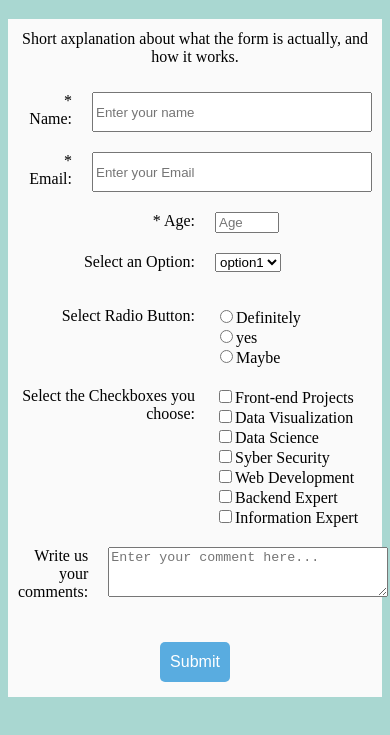
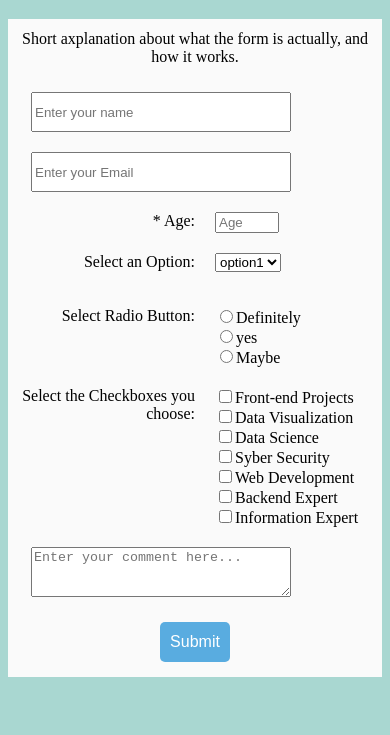
Before and after one commit to ArieShapiro/SurveyForm, a plain HTML site: page index.html in a window 390 px wide. Shown: the part 87-822 px from the top of the page. Drawn offline with nearby package versions, Linux system fonts and the light colour scheme.

Commit message:
added responsivity

```diff
--- a/index.html
+++ b/index.html
@@ -17,7 +17,7 @@ s
         <p id="description">Short axplanation about what the form is actually, and how it works.</p>
         <form id="survey-form" action="">
             <div class="row-tab">
-                <div class="labels">
+                <div class="labels input">
                     <label id="name-label" for="name">* Name: </label>
                 </div>
                 <div class="right-tab">
@@ -25,7 +25,7 @@ s
                 </div>
             </div>
             <div class="row-tab">
-                <div class="labels">
+                <div class="labels input">
                     <label id="email-label" for="email">* Email: </label>
                 </div>
                 <div class="right-tab">
@@ -81,10 +81,10 @@ s
                 </div>
             </div>
             <div class="row-tab">
-                <div class="labels">
+                <div id="comment-label"class="labels">
                     <p>Write us your comments:</p>
                 </div>
-                <div class="right-tab">
+                <div class="right-tab textarea">
                     <textarea style="height:50px;resize:vertical;" placeholder="Enter your comment here..."></textarea>
                 </div>
             </div>
--- a/styles.css
+++ b/styles.css
@@ -69,3 +69,27 @@ p {
 #submit:hover{
     background-color: #0e4364;
 }
+
+@media (max-width: 470px) {
+    .form-card{
+
+    }
+    #name-label, #email-label{
+        display: none;
+    }
+    #comment-label{
+        display: none;
+    }
+    #name, #email, textarea {
+        width: 260px;
+        height: 40px;
+    }
+    .input{
+        padding: 0;
+        width: 13px;
+    }
+    textarea {
+        position: relative;
+        left: 13px;
+    }
+}
```
